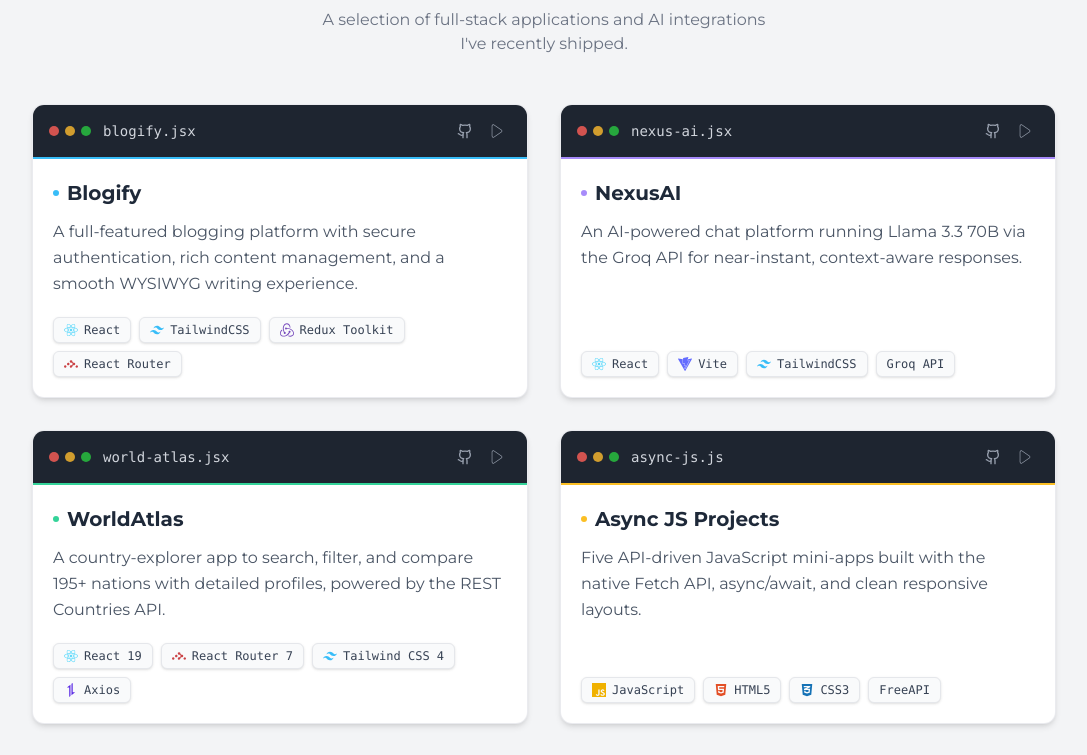
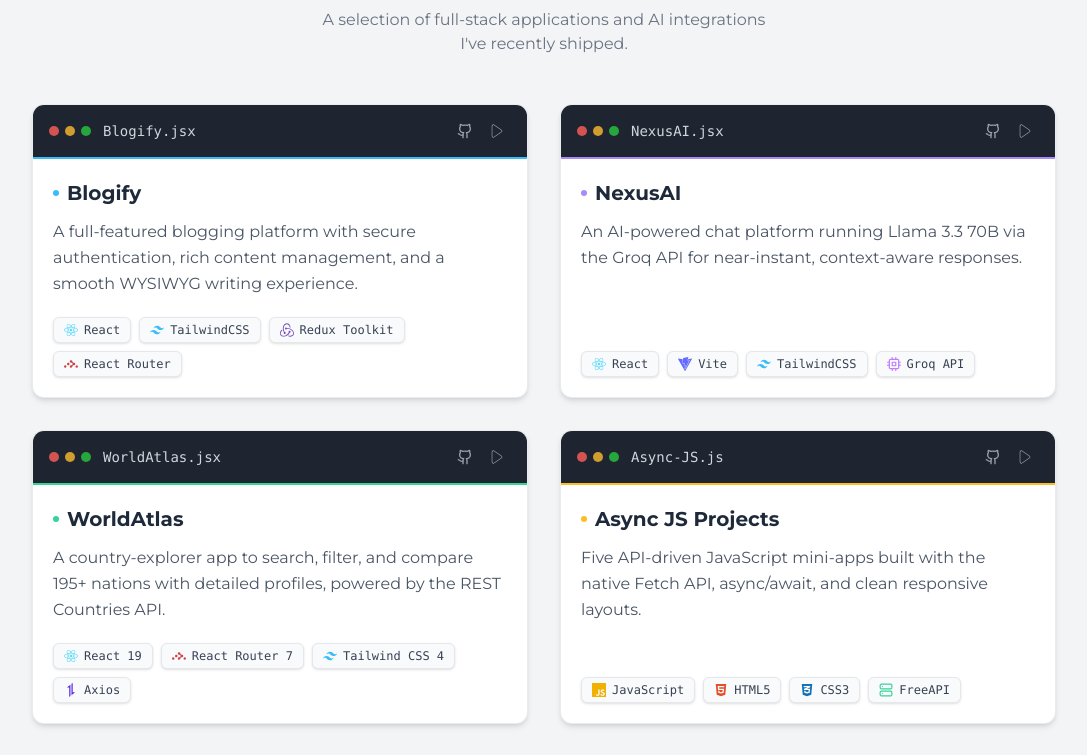
Before and after one commit to yasirrajput4/portfolio, a React (Vite) app: page / in a window 1280 px wide. Shown: the part 1588-2343 px from the top of the page, without its empty margins (96-1183 px from the left). Built offline with nearby package versions, Linux system fonts and the light colour scheme; no server answers.

Commit message:
refactor(projects): update file names to PascalCase and complete tech icons

```diff
--- a/src/components/Projects.jsx
+++ b/src/components/Projects.jsx
@@ -1,6 +1,7 @@
 import { CiPlay1 } from "react-icons/ci";
 import { LuGithub } from "react-icons/lu";
 import { FaReact, FaHtml5, FaCss3Alt } from "react-icons/fa";
+import { FiCpu, FiServer } from "react-icons/fi";
 import {
   SiTailwindcss,
   SiRedux,
@@ -14,7 +15,7 @@ import {
 const projects = [
   {
     title: "Blogify",
-    file: "blogify.jsx",
+    file: "Blogify.jsx",
     accent: "#38bdf8",
     description:
       "A full-featured blogging platform with secure authentication, rich content management, and a smooth WYSIWYG writing experience.",
@@ -24,7 +25,7 @@ const projects = [
   },
   {
     title: "NexusAI",
-    file: "nexus-ai.jsx",
+    file: "NexusAI.jsx",
     accent: "#a78bfa",
     description:
       "An AI-powered chat platform running Llama 3.3 70B via the Groq API for near-instant, context-aware responses.",
@@ -34,7 +35,7 @@ const projects = [
   },
   {
     title: "WorldAtlas",
-    file: "world-atlas.jsx",
+    file: "WorldAtlas.jsx",
     accent: "#34d399",
     description:
       "A country-explorer app to search, filter, and compare 195+ nations with detailed profiles, powered by the REST Countries API.",
@@ -44,7 +45,7 @@ const projects = [
   },
   {
     title: "Async JS Projects",
-    file: "async-js.js",
+    file: "Async-JS.js",
     accent: "#fbbf24",
     description:
       "Five API-driven JavaScript mini-apps built with the native Fetch API, async/await, and clean responsive layouts.",
@@ -54,7 +55,7 @@ const projects = [
   },
   {
     title: "Kanban Board",
-    file: "kanban-board.js",
+    file: "Kanban-Board.js",
     accent: "#fb7185",
     description:
       "A drag-and-drop task board with native HTML5 interactions, dynamic cards, and a polished dark interface.",
@@ -64,7 +65,7 @@ const projects = [
   },
   {
     title: "TechStore",
-    file: "tech-store.js",
+    file: "TechStore.js",
     accent: "#22d3ee",
     description:
       "A responsive e-commerce storefront with live search, dynamic filtering, a slide-in cart, and smooth scroll animations.",
@@ -81,6 +82,7 @@ const techIcons = {
   "Vanilla JS": <SiJavascript className="text-yellow-500" />,
   "Redux Toolkit": <SiRedux className="text-[#764abc]" />,
   TailwindCSS: <SiTailwindcss className="text-[#38bdf8]" />,
+  "Tailwind CSS": <SiTailwindcss className="text-[#38bdf8]" />,
   "Tailwind CSS 4": <SiTailwindcss className="text-[#38bdf8]" />,
   Vite: <SiVite className="text-[#646CFF]" />,
   "React Router": <SiReactrouter className="text-[#CA4245]" />,
@@ -91,6 +93,8 @@ const techIcons = {
   CSS3: <FaCss3Alt className="text-[#1572B6]" />,
   "CSS Flexbox": <FaCss3Alt className="text-[#1572B6]" />,
   "Font Awesome": <SiFontawesome className="text-[#528DD7]" />,
+  "Groq API": <FiCpu className="text-purple-400" />,
+  FreeAPI: <FiServer className="text-[#34d399]" />,
 };
 
 const Projects = () => {
@@ -101,7 +105,7 @@ const Projects = () => {
       style={{ fontFamily: "Montserrat, sans-serif" }}
     >
       <div className="flex items-center gap-3 mb-2">
-        <span className="w-1.5 h-7 rounded-full bg-[rgb(33,150,243)]" />
+        <span className="w-1.5 h-7 rounded-full bg-[#2196f3]" />
         <h2 className="text-3xl font-bold text-gray-800 dark:text-gray-100 text-center">
           My Projects
         </h2>
@@ -118,7 +122,7 @@ const Projects = () => {
             key={project.title}
             className="group bg-white dark:bg-gray-800 rounded-xl overflow-hidden w-full shadow-md border border-gray-200/80 dark:border-gray-700/50 transform transition-[transform,box-shadow] duration-300 hover:-translate-y-2 hover:shadow-xl flex flex-col"
           >
-            {/* Editor Tab Bar — replaces the old image thumbnail */}
+            {/* Editor Tab Bar */}
             <div
               className="flex items-center justify-between gap-3 px-4 py-3 bg-[#1e2530] dark:bg-black/70 border-b-2 transition-colors duration-300"
               style={{ borderBottomColor: project.accent }}
@@ -134,7 +138,7 @@ const Projects = () => {
                 </span>
               </div>
 
-              {/* Links */}
+              {/* Action Links */}
               <div className="flex gap-1 shrink-0">
                 {project.github && (
                   <a
@@ -175,7 +179,7 @@ const Projects = () => {
                 </h3>
               </div>
 
-              <p className="text-gray-600 dark:text-gray-300 text-sm sm:text-base leading-relaxed mb-5 md:min-h-18 lg:min-h-16 line-clamp-3">
+              <p className="text-gray-600 dark:text-gray-300 text-sm sm:text-base leading-relaxed mb-5 line-clamp-3">
                 {project.description}
               </p>
 
```
